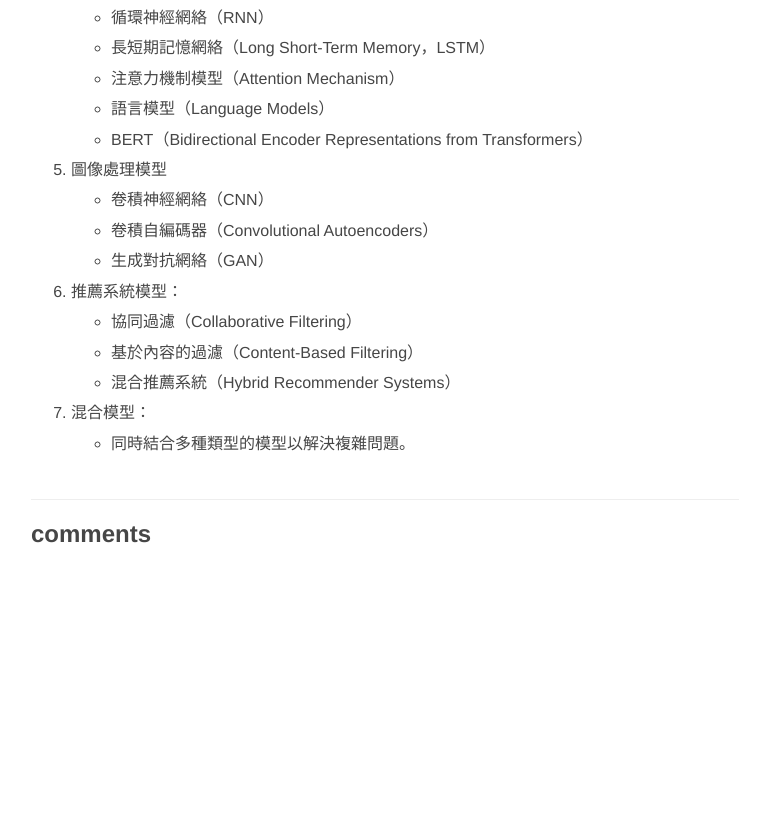
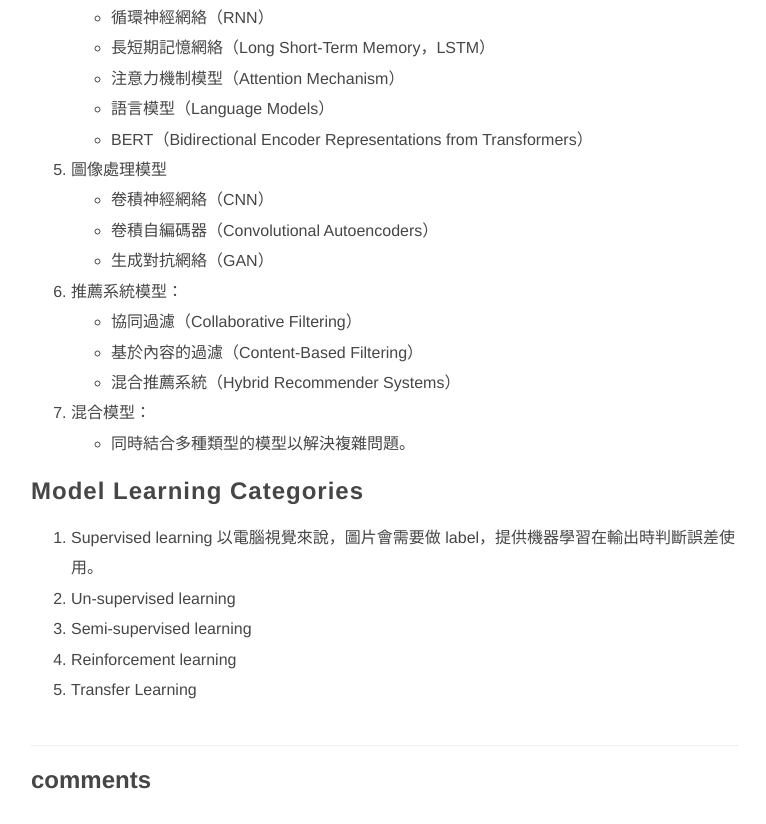
Before and after one commit to Microfish31/Microfish31.github.io, a plain HTML site: page post/ai-模型/index.html in a window 1280 px wide. Shown: the part 1894-2718 px from the top of the page, without its empty margins (511-1277 px from the left). Before the commit the page ends 2472 px from the top, so only its background shows below. Drawn offline with Linux system fonts and the light colour scheme.

Commit message:
rebuilding site Thu Feb  8 12:44:37 CST 2024

```diff
--- a/post/ai-模型/index.html
+++ b/post/ai-模型/index.html
@@ -192,7 +192,7 @@
 
     ,
         "url" : "https:\/\/microfish31.github.io\/post\/ai-%E6%A8%A1%E5%9E%8B\/",
-        "wordCount" : "141",
+        "wordCount" : "156",
         "genre" : [ ],
         "keywords" : [ ]
     }
@@ -461,6 +461,15 @@ Nervous system -&gt; Neural Network<br>
 <li>同時結合多種類型的模型以解決複雜問題。</li>
 </ul>
 </li>
+</ol>
+<h2 id="model-learning-categories">Model Learning Categories</h2>
+<ol>
+<li>Supervised learning
+以電腦視覺來說，圖片會需要做 label，提供機器學習在輸出時判斷誤差使用。</li>
+<li>Un-supervised learning</li>
+<li>Semi-supervised learning</li>
+<li>Reinforcement learning</li>
+<li>Transfer Learning</li>
 </ol></div>
     <div class="post__footer">
 
```
